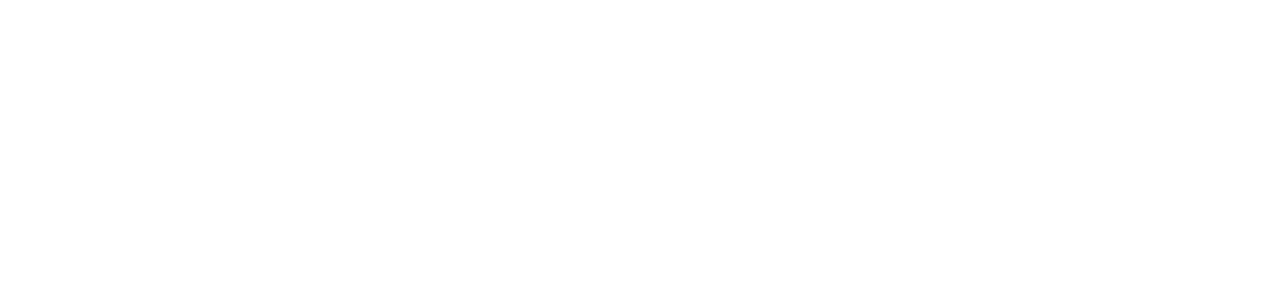
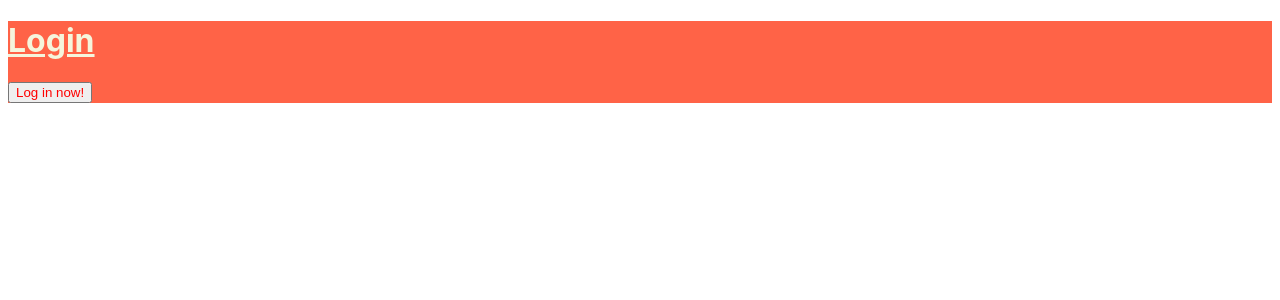
Before and after one commit to DreamBoysYJ/instaclone-web-study, a React (Create React App) app: page / in a window 1280 px wide. Shown: the top 300 px of the page. Built offline with nearby package versions, Linux system fonts and the light colour scheme.

Commit message:
styled compo

```diff
--- a/src/App.js
+++ b/src/App.js
@@ -1,5 +1,25 @@
+import { BrowserRouter as Router, Route, Switch } from "react-router-dom";
+import Home from "./screens/Home";
+import Login from "./screens/Login";
+import NotFound from "./screens/NotFound";
+import { isLoggedInVar } from "./apollo";
+import { useReactiveVar } from "@apollo/client";
+
 function App() {
-  return <div></div>;
+  const isLoggedIn = useReactiveVar(isLoggedInVar);
+
+  return (
+    <Router>
+      <Switch>
+        <Route path="/" exact>
+          {isLoggedIn ? <Home /> : <Login />}
+        </Route>
+        <Route>
+          <NotFound />
+        </Route>
+      </Switch>
+    </Router>
+  );
 }
 
 export default App;
--- /dev/null
+++ b/src/apollo.js
@@ -0,0 +1,3 @@
+import { makeVar } from "@apollo/client";
+
+export const isLoggedInVar = makeVar(false);
--- /dev/null
+++ b/src/screens/Home.js
@@ -0,0 +1,12 @@
+import { isLoggedInVar } from "../apollo";
+
+function Home() {
+  return (
+    <div>
+      <h1>Home</h1>
+      <button onClick={() => isLoggedInVar(false)}>Log out now!</button>
+    </div>
+  );
+}
+
+export default Home;
--- /dev/null
+++ b/src/screens/Login.js
@@ -0,0 +1,36 @@
+import { isLoggedInVar } from "../apollo";
+import styled, { css } from "styled-components";
+import { useState } from "react";
+
+const Container = styled.div`
+  background-color: tomato;
+`;
+const TogglePotato = styled.button`
+  color: red;
+`;
+
+const Title = styled.h1`
+  color: ${(props) => (props.potato ? "palevioletred" : "beige")};
+  font-family: -apple-system, BlinkMacSystemFont, "Segoe UI", Roboto, Oxygen,
+    Ubuntu, Cantarell, "Open Sans", "Helvetica Neue", sans-serif;
+  ${(props) =>
+    props.potato
+      ? css`
+          font-size: 49px;
+        `
+      : css`
+          text-decoration: underline;
+        `}
+`;
+
+function Login() {
+  const [potato, setPotato] = useState(false);
+  const togglePotato = () => setPotato((current) => !current);
+  return (
+    <Container>
+      <Title potato={potato}>Login</Title>
+      <TogglePotato onClick={togglePotato}>Log in now!</TogglePotato>
+    </Container>
+  );
+}
+export default Login;
--- /dev/null
+++ b/src/screens/NotFound.js
@@ -0,0 +1,5 @@
+function NotFound() {
+  return <h1>NOT FOUND</h1>;
+}
+
+export default NotFound;
```
